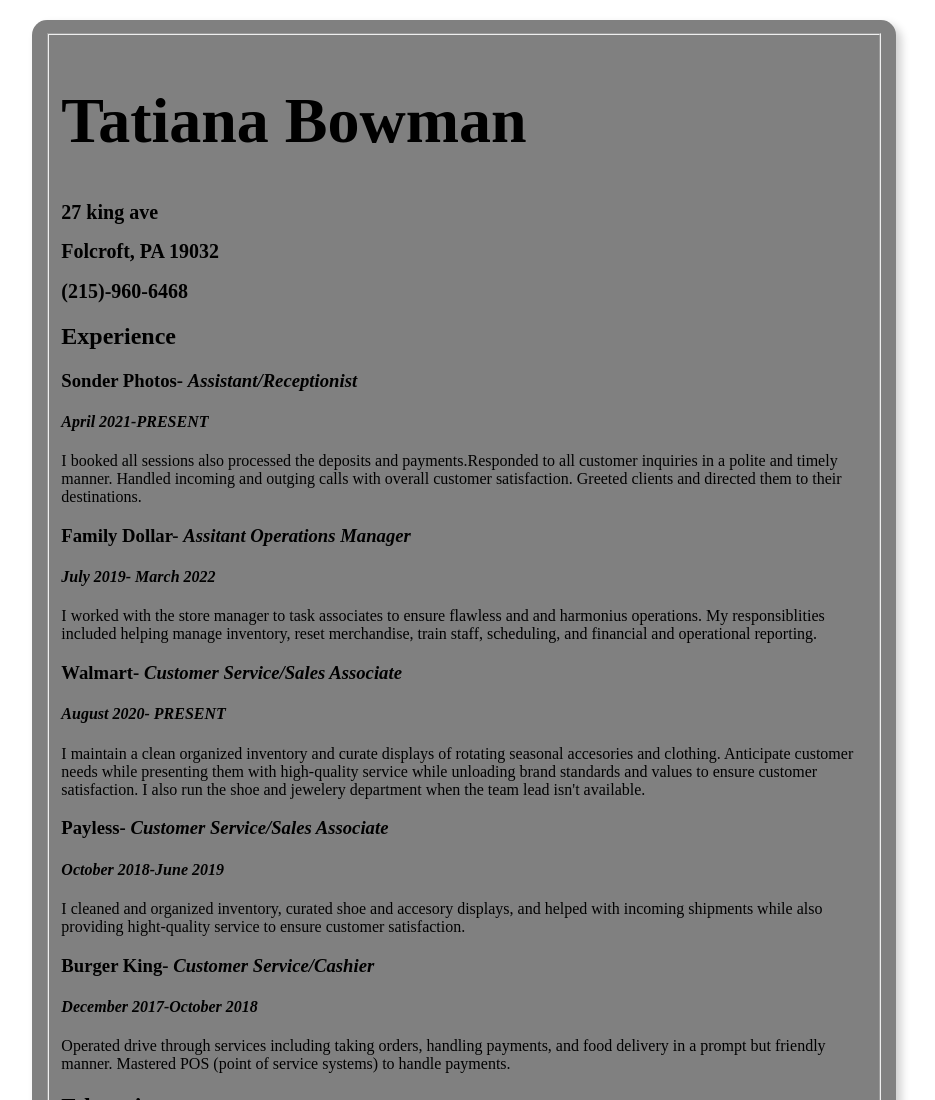
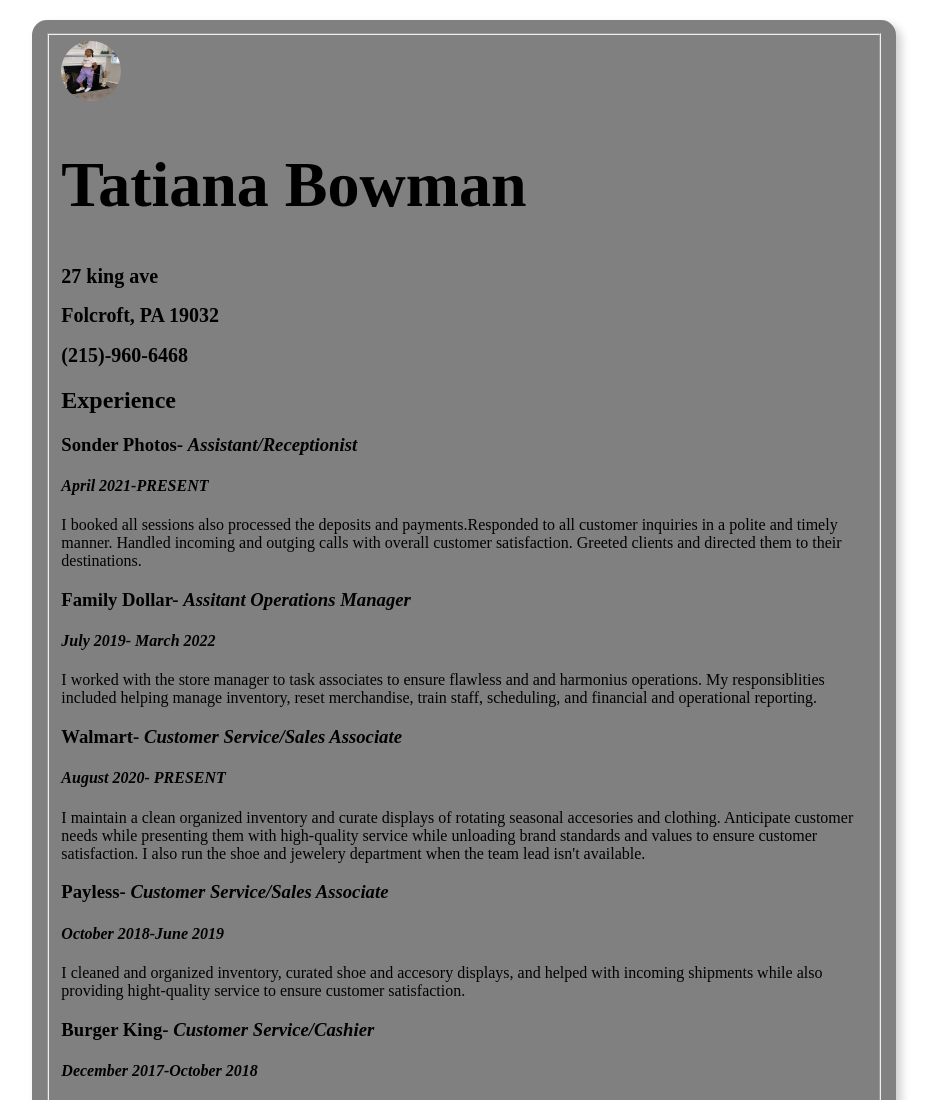
Before and after one commit to Tatibow/Tatibow.github.io, a plain HTML site: page index.html in a window 1280 px wide. Shown: the top 1100 px of the page, without its empty margins (176-1111 px from the left). Drawn offline with Linux system fonts and the light colour scheme.

Commit message:
update index.html

```diff
--- a/index.html
+++ b/index.html
@@ -4,6 +4,7 @@
     <body>
         <form>
         <fieldset>
+            <img src="resume_img.jpg" alt="profile image" class="resume_img">
         <h1>Tatiana Bowman</h1>
 
         <div>
@@ -82,6 +83,7 @@
                <li>Project management plan lite</li>
             </ul>
         </div>
+
     </fieldset>
         </form>
     </body>
--- a/mysite.css
+++ b/mysite.css
@@ -11,9 +11,21 @@ form {
     margin-top: 20px;
 	margin-left: 200px;
 	margin-right: 200px;
-
 }
 
 h1 {
     font-size: 64px;
 }
+
+.resume_img {
+    text-align: right;
+    width: 60px;
+    margin-right: 10px;
+    border-radius: 50%;
+    max-height: 60px;
+
+}
+
+.resume_img {
+    /* Move to the top right corner of the form */
+}
```
Also changed, not shown: resume_img.JPG (added).
